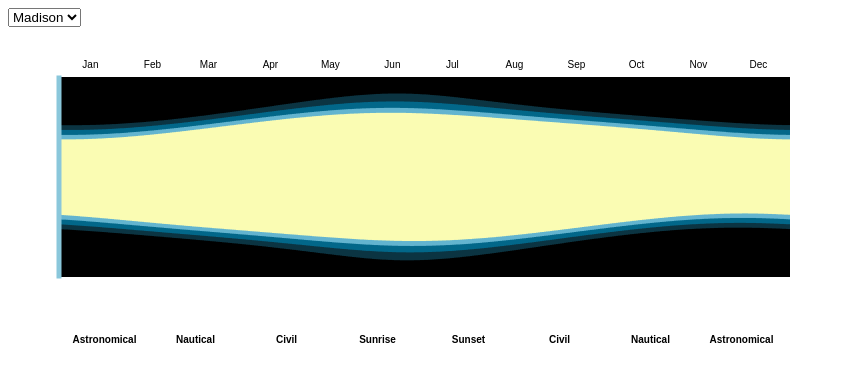
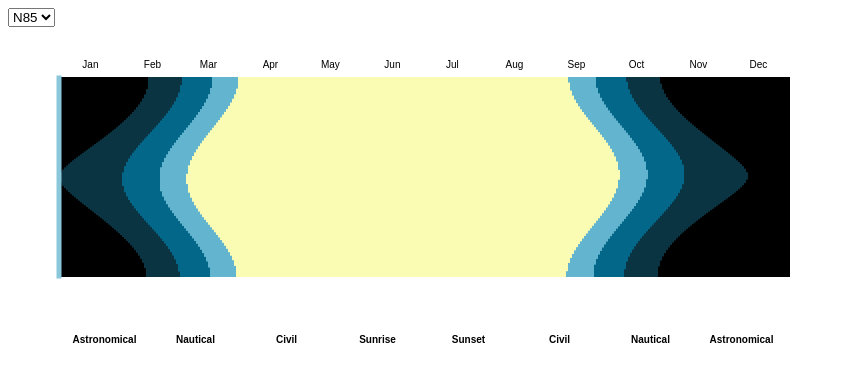
Before and after one commit to smoucka/twilights, a plain HTML site: page index.html in a window 1280 px wide. Shown: the whole page, without its empty margins (0-845 px from the left). Drawn offline with nearby package versions, Linux system fonts and the light colour scheme.

Commit message:
add latitude series to menu, remove lowercase

```diff
--- a/index.html
+++ b/index.html
@@ -81,7 +81,7 @@
 		<script src="http://code.jquery.com/jquery-2.1.0.min.js"></script>
 		<script type="text/javascript">
 
-			var cities = ["Madison", "Miami"]
+			var cities = ["N85", "N75", "N65", "N55", "N45", "N35", "N25", "N15", "N5", "S5", "S15", "S25", "S35", "S45", "S55", "S65", "S75", "S85"]
 
 			d3.select("#selector").append("select")
 				.attr("id", "selectCity")
@@ -89,7 +89,8 @@
 				.data(cities)
 				.enter()
 				.append("option")
-				.attr("value", function(d) { return d.toLowerCase(); })
+				//.attr("value", function(d) { return d.toLowerCase(); })
+				.attr("value", function(d) { return d; })
 				.text( function(d) { return d; });
 
 			var margin = {top:50, right:50, bottom:50, left:50},
```
